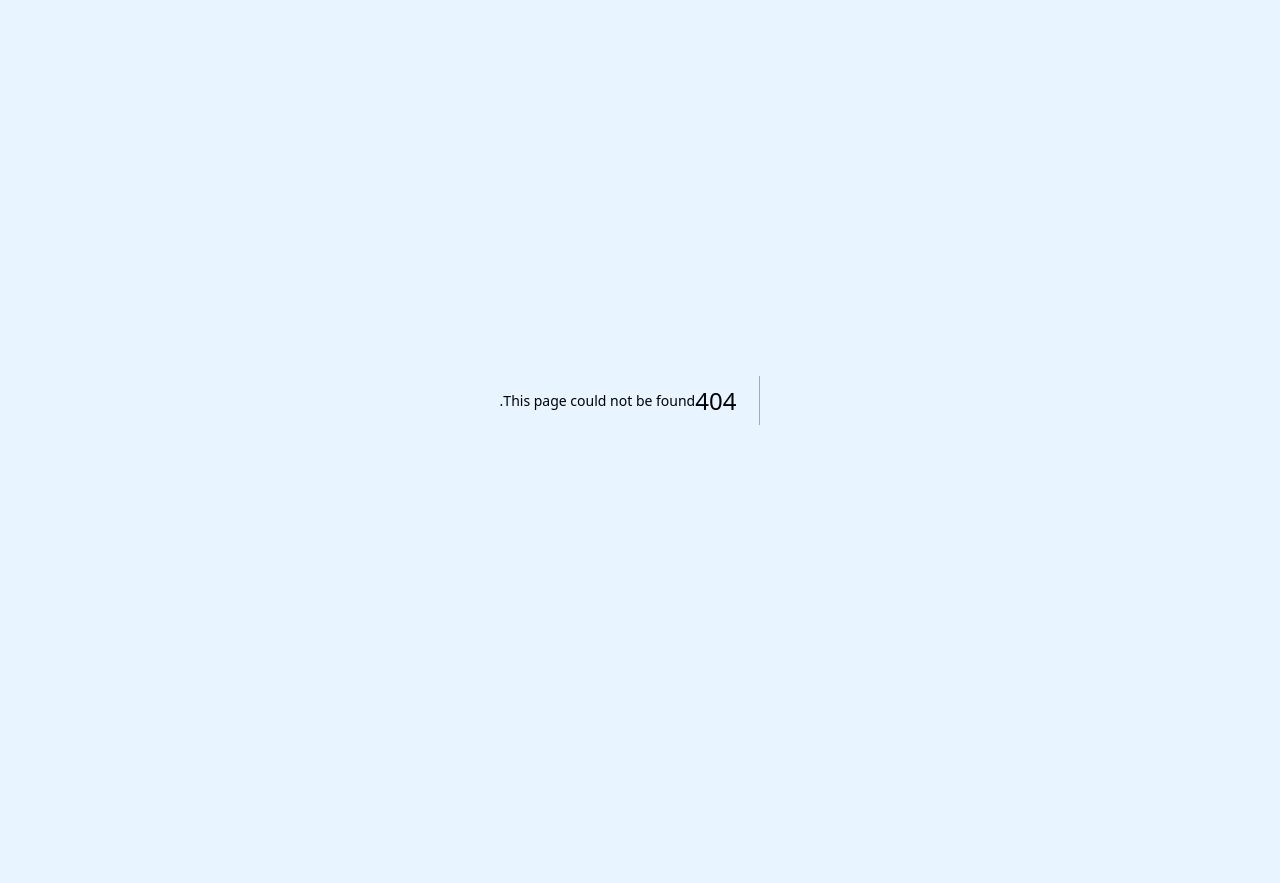
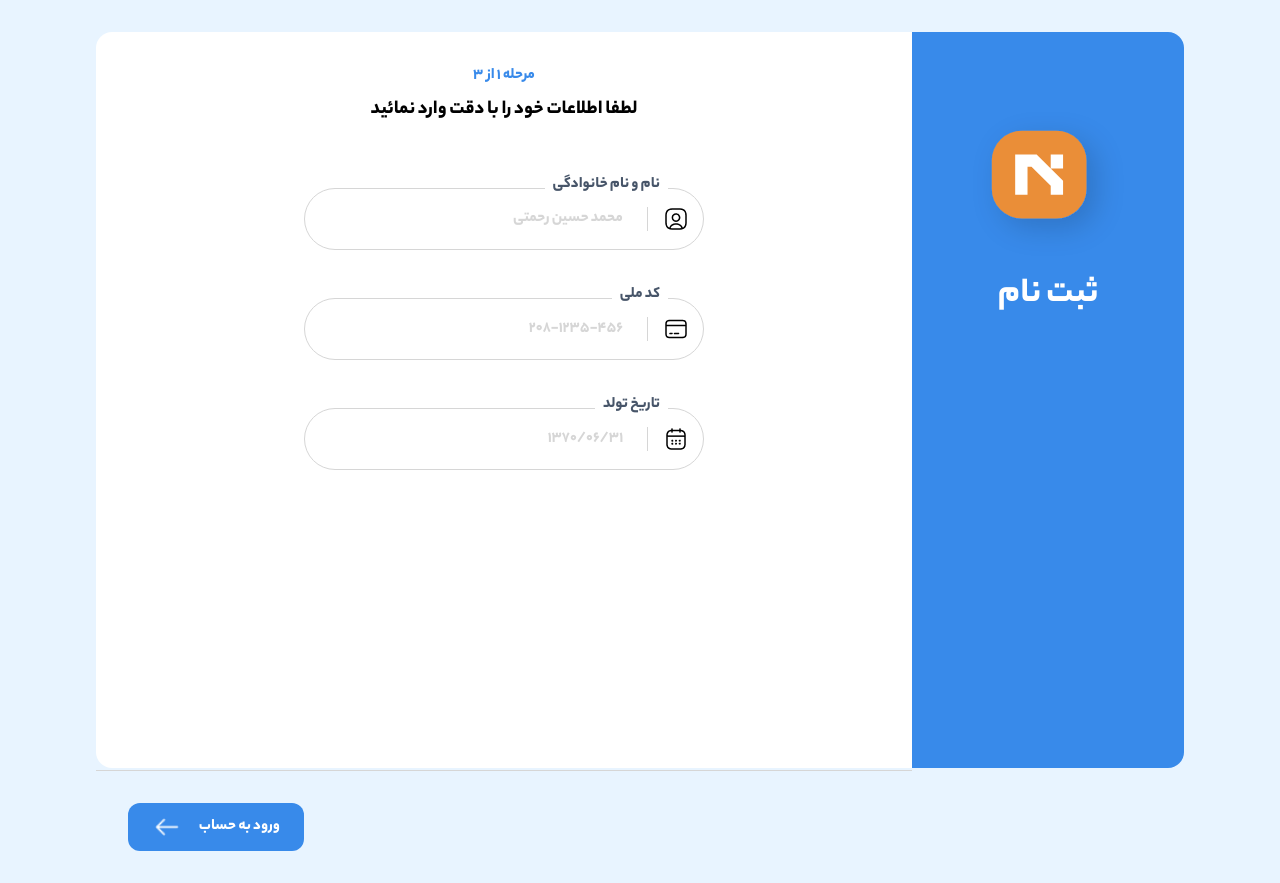
Before and after one commit to mehdimh95/dornika-test, a Next.js app: page /singup in a window 1280 px wide. Before the commit this address had no page. Before the commit the page ends 800 px from the top, so only its background shows below. Built offline with nearby package versions, Linux system fonts and the light colour scheme.

Commit message:
feat: create SingUp page

```diff
--- /dev/null
+++ b/src/pages/singup/index.tsx
@@ -0,0 +1,50 @@
+import Container from '@/components/Container';
+import FormController from '@/components/FormController';
+import BlueButton from '@/components/Button/Button';
+import Image from 'next/image';
+import Link from 'next/link';
+
+export default function SingUp() {
+  return (
+    <Container>
+      <div className='w-1/3 flex flex-col  justify-start items-center bg-warm-blue rounded-r-2xl'>
+        <Image
+          src='/images/logo.svg'
+          width={151}
+          height={94}
+          alt=' '
+          className='pt-20 pb-5'
+        />
+        <p className=' text-white font-black text-4xl'>ثبت نام</p>
+      </div>
+      <div className='w-full flex flex-col items-center justify-start bg-white rounded-l-2xl'>
+        <p className='text-warm-blue font-bold pt-8 pb-2'>مرحله 1 از 3</p>
+        <p className=' text-black  font-bold text-xl'>
+          لطفا اطلاعات خود را با دقت وارد نمائید
+        </p>
+        <div className='flex flex-col gap-12 w-full px-52 pt-16 pb-[300px] border-b border-b-fade-gray'>
+          <FormController
+            label={'نام و نام خانوادگی'}
+            placeholder={'محمد حسین رحمتی'}
+            image={'/icons/user.png'}
+          ></FormController>
+          <FormController
+            label={'کد ملی'}
+            placeholder={'208-1235-456'}
+            image={'/icons/card.png'}
+          ></FormController>
+          <FormController
+            label={'تاریخ تولد'}
+            placeholder={'1370/06/31'}
+            image={'/icons/calendar.png'}
+          ></FormController>
+        </div>
+        <div className='flex flex-col self-stretch items-end p-8'>
+          <BlueButton image={'/icons/vector.png'}>
+            <span className='font-bold leading-6'>ورود به حساب</span>
+          </BlueButton>
+        </div>
+      </div>
+    </Container>
+  );
+}
```
